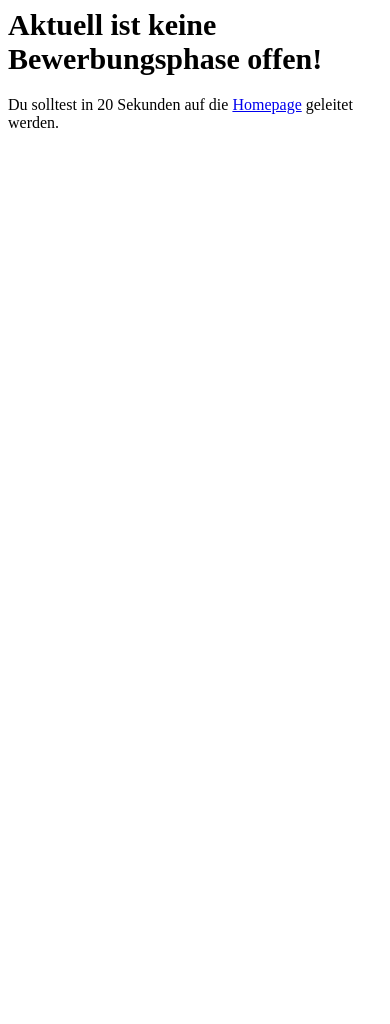
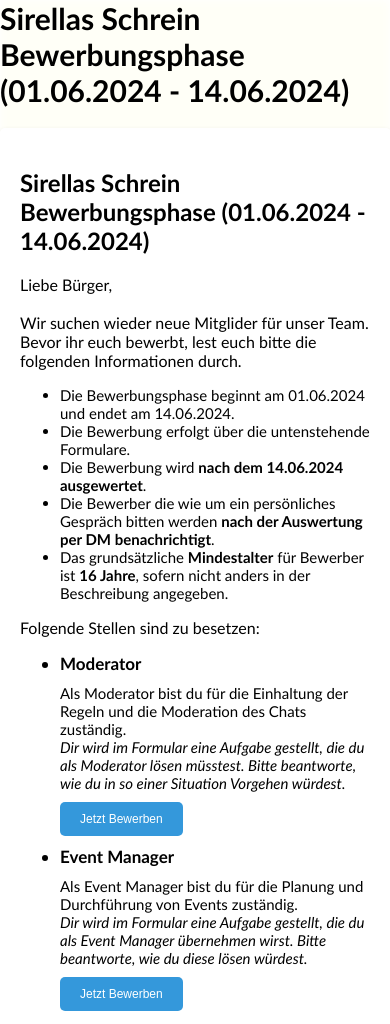
Before and after one commit to Deutscher775/sirellasama.de, a plain HTML site: page bewerbung.html in a window 390 px wide. Before the commit the page ends 844 px from the top, so only its background shows below. Drawn offline with Linux system fonts and the light colour scheme.

Commit message:
Update bewerbung.html

```diff
--- a/bewerbung.html
+++ b/bewerbung.html
@@ -1,8 +1,131 @@
 <meta http-equiv="refresh" content = "20;url=https://sirellasama.de">
-<h1 style="font-size: 30;">Aktuell ist keine Bewerbungsphase offen!</h1>
-<p>Du solltest in 20 Sekunden auf die <a href="https://sirellasama.de">Homepage</a> geleitet werden.</p>
+<h1 style="font-size: 30;">Sirellas Schrein Bewerbungsphase (01.06.2024 - 14.06.2024)</h1>
 <meta content="Geschlossen" property="og:title" />
-    <meta content="Aktuell ist keine Bewerbungsphase offen." property="og:description" />
+    <meta content="Sirellas Schrein Bewerbungsphase (01.06.2024 - 14.06.2024)" property="og:description" />
     <meta content="https://sirellasama.de/bewerbung" property="og:url" />
     <meta content="https://raw.githubusercontent.com/Deutscher775/sirellasama.de/main/sirella-icon.png?raw=true" property="og:image"/>
     <meta content="#430cf7" data-react-helmet="true" name="theme-color"/>
+<!DOCTYPE html>
+<html>
+<head>
+    <title>Sirellas Schrein - Bewerbung</title>
+    <style>
+        body {
+            top: 0;
+            left: 0;
+            margin: 0;
+            font-family: Calibri, sans-serif;
+            background-image: url("../assets/background.png");
+            background-repeat: no-repeat;
+            background-position: center;
+            height: 100vh;
+            width: 100vw;
+            background-size: cover;
+            overflow-x: hidden;
+            overflow-y: scroll;
+            backdrop-filter: sepia(50%) blur(5px);
+        }
+
+        .container {
+            position: relative;
+            width: 600px;
+            margin: 0 auto;
+            padding: 20px;
+            background-color: #ffffff;
+            border-radius: 5px;
+            box-shadow: 0 2px 5px rgba(0, 0, 0, 0.1);
+            justify-content: center;
+            align-items: center;
+            top: 150px;
+        }
+
+        button {
+            margin-top: 0;
+            padding: 10px 20px;
+            border: none;
+            border-radius: 5px;
+            background-color: #3498db;
+            color: #ffffff;
+            font-size: 12px;
+            cursor: pointer;
+            transition: 0.25s;
+            margin-bottom: 10px;
+        }
+
+        .description {
+            font-size: 15px;
+            margin-top: 10px;
+            margin-bottom: 10px;
+        }
+
+        .stellen li {
+            font-weight: bold;
+            font-size: 17px;
+            margin-bottom: 5px;
+        }
+
+
+        @media screen and (max-width: 830px) {
+            body {
+                top: 0;
+                left: 0;
+                margin: 0;
+                font-family: Calibri, sans-serif;
+                background-image: none;
+                background-repeat: no-repeat;
+                background-position: center;
+                height: 100vh;
+                width: 100vw;
+                background-size: cover;
+                backdrop-filter: sepia(50%) blur(5px);}
+
+            .container {
+                position: relative;
+                width: 90vw;
+                margin: 0 auto;
+                padding: 20px;
+                top: 0;
+                background-color: #ffffff;
+                border-radius: 5px;
+                box-shadow: 0 2px 5px rgba(0, 0, 0, 0.1);
+                justify-content: center;
+                align-items: center;
+            }
+
+            li {
+                font-size: 15px;
+            }
+        }
+    </style>
+</head>
+
+<body>
+    <div class="container">
+        <h2>Sirellas Schrein Bewerbungsphase (01.06.2024 - 14.06.2024)</h2>
+        <div class="intro">
+            Liebe Bürger, <br><br>
+            Wir suchen wieder neue Mitglider für unser Team. <br>
+            Bevor ihr euch bewerbt, lest euch bitte die folgenden Informationen durch. <br>
+            <ul>
+                <li>Die Bewerbungsphase beginnt am 01.06.2024 und endet am 14.06.2024.</li>
+                <li>Die Bewerbung erfolgt über die untenstehende Formulare.</li>
+                <li>Die Bewerbung wird <b>nach dem 14.06.2024 ausgewertet</b>.</li>
+                <li>Die Bewerber die wie um ein persönliches Gespräch bitten werden <b>nach der Auswertung per DM benachrichtigt</b>.</li>
+                <li>Das grundsätzliche <b>Mindestalter</b> für Bewerber ist <b>16 Jahre</b>, sofern nicht anders in der Beschreibung angegeben.</li>
+            </ul>
+        </div>
+        <div class="stellen">
+            Folgende Stellen sind zu besetzen:
+            <ul>
+                <li>Moderator</li><p class="description">Als Moderator bist du für die Einhaltung der Regeln und die Moderation des Chats zuständig. <br>
+                <i>Dir wird im Formular eine Aufgabe gestellt, die du als Moderator lösen müsstest. Bitte beantworte, wie du in so einer Situation Vorgehen würdest.</i></p>
+                <button class="moderator-bewerben" onclick="window.location = `https://forms.gle/CKGJQrsSTLKHYRZr8`">Jetzt Bewerben</button>
+                <li>Event Manager</li> <p class="description">Als Event Manager bist du für die Planung und Durchführung von Events zuständig. <br>
+                <i>Dir wird im Formular eine Aufgabe gestellt, die du als Event Manager übernehmen wirst. Bitte beantworte, wie du diese lösen würdest.</i></p>
+                <button class="event-manager-bewerben" onclick="window.location = `https://forms.gle/zFPnhYDyfGouEH799`">Jetzt Bewerben</button>
+            </ul>
+        </div>
+    </div>
+</body>
+
+</html>
```
